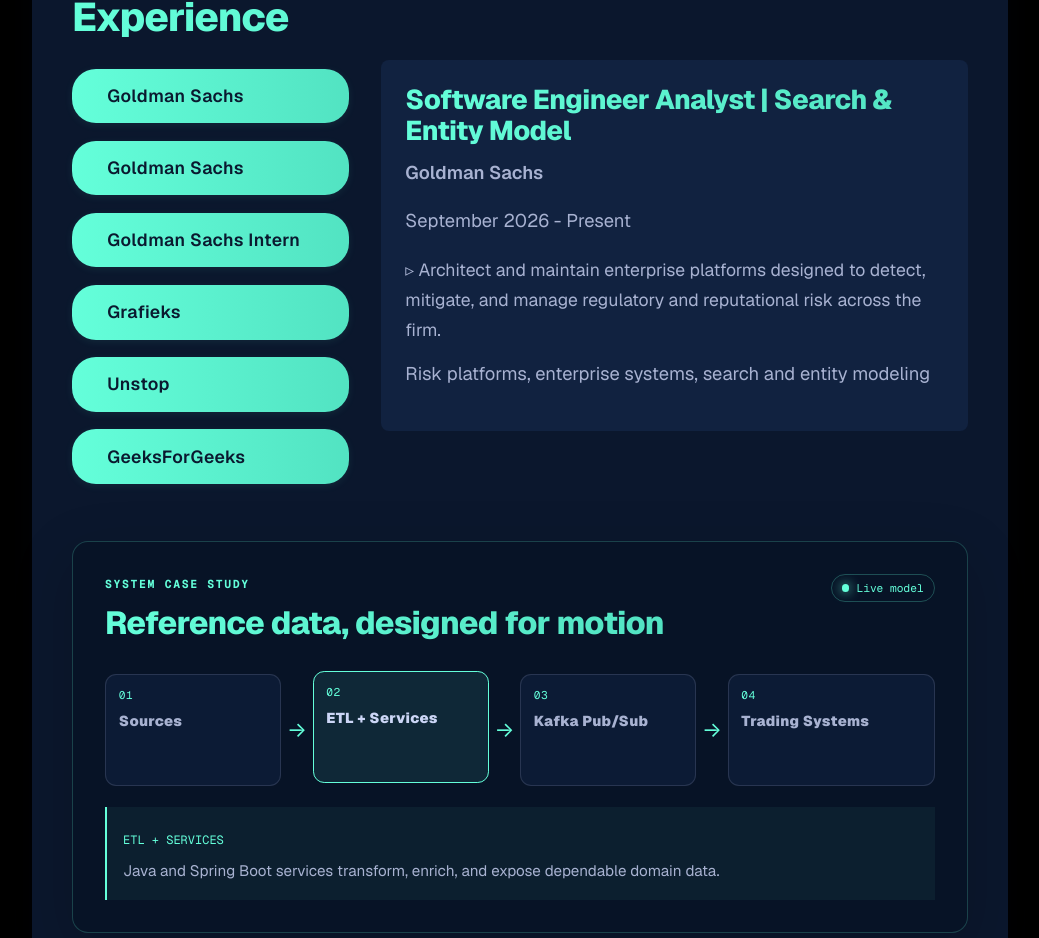
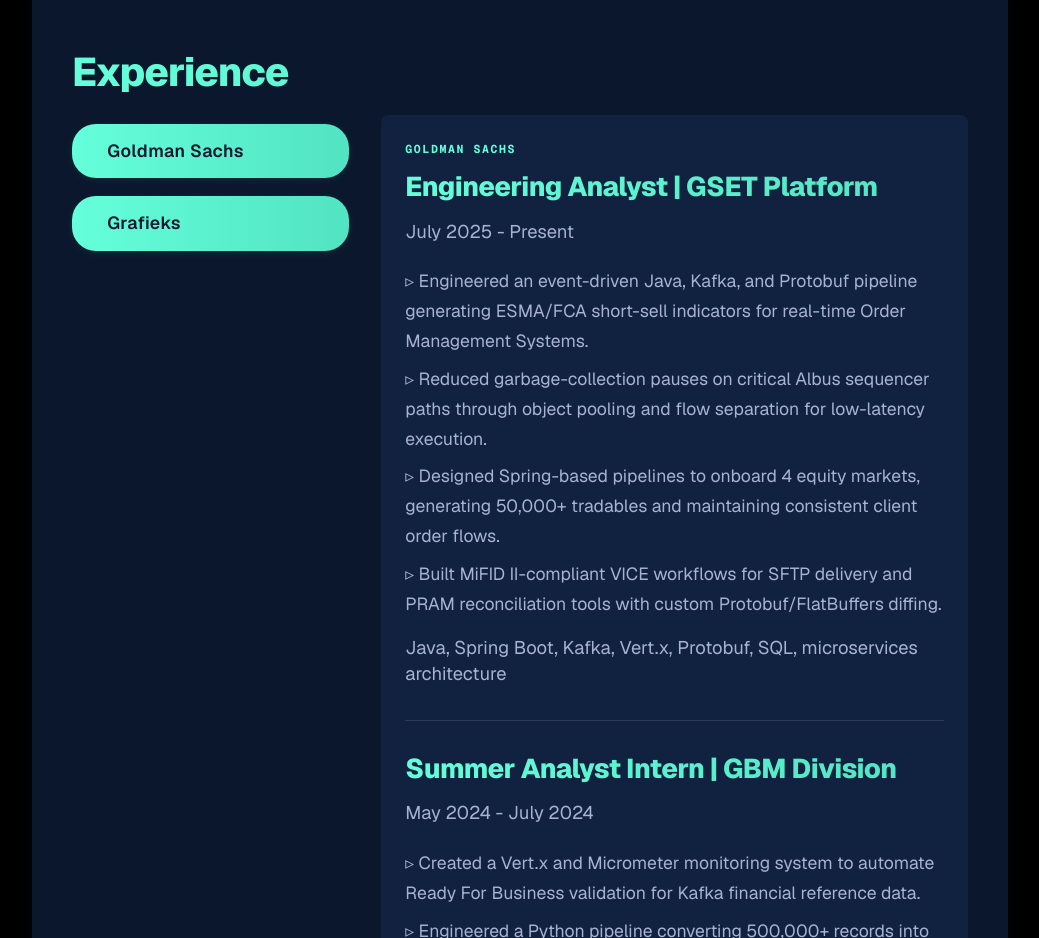
Before and after one commit to anushamahajan5/Portfolio, a Next.js app: page / in a window 1280 px wide. Shown: the part 1862-2800 px from the top of the page, without its empty margins (120-1159 px from the left). Built offline with nearby package versions, Linux system fonts and the light colour scheme.

Commit message:
Updated experienec

```diff
--- a/app/about.tsx
+++ b/app/about.tsx
@@ -18,11 +18,11 @@
             <div className="space-y-5 text-[#8892b0]">
               <div>
                 <h3 className="text-lg font-semibold text-[#64ffda] mb-2">Primary</h3>
-                <p className="text-base">Java · Spring Boot · Kafka · Vert.x · Microservices · System Architecture · SQL</p>
+                <p className="text-base">Java · Spring · Kafka · Vert.x · Microservices · System Design · Low-Latency Systems · ETL Pipelines · SQL</p>
               </div>
               <div>
                 <h3 className="text-lg font-semibold text-[#64ffda] mb-2">Secondary</h3>
-                <p className="text-base">Python · React.js · Node.js · Observer and Pub/Sub Design Patterns · InfluxDB</p>
+                <p className="text-base">Python · C++ · JavaScript · React · Node.js · Express · Protobuf · FlatBuffers · Micrometer · Prometheus · D3.js · InfluxDB</p>
               </div>
             </div>
           </div>
--- a/app/experience.tsx
+++ b/app/experience.tsx
@@ -3,67 +3,63 @@
 import { useState } from 'react';
 import ArchitectureDiagram from './architecture-diagram';
 
-export default function Experience() {
-  const experiences = [
+type Role = {
+  title: string;
+  period: string;
+  points: string[];
+  tech: string;
+};
+
+type Company = {
+  company: string;
+  roles: Role[];
+};
+
+const experiences: Company[] = [
   {
     company: 'Goldman Sachs',
-      title: 'Software Engineer Analyst | Search & Entity Model',
-      period: 'September 2026 - Present',
+    roles: [
+      {
+        title: 'Engineering Analyst | GSET Platform',
+        period: 'July 2025 - Present',
         points: [
-        'Architect and maintain enterprise platforms designed to detect, mitigate, and manage regulatory and reputational risk across the firm.'
+          'Engineered an event-driven Java, Kafka, and Protobuf pipeline generating ESMA/FCA short-sell indicators for real-time Order Management Systems.',
+          'Reduced garbage-collection pauses on critical Albus sequencer paths through object pooling and flow separation for low-latency execution.',
+          'Designed Spring-based pipelines to onboard 4 equity markets, generating 50,000+ tradables and maintaining consistent client order flows.',
+          'Built MiFID II-compliant VICE workflows for SFTP delivery and PRAM reconciliation tools with custom Protobuf/FlatBuffers diffing.',
         ],
-      tech: 'Risk platforms, enterprise systems, search and entity modeling'
+        tech: 'Java, Spring Boot, Kafka, Vert.x, Protobuf, SQL, microservices architecture',
       },
       {
-      company: 'Goldman Sachs',
-      title: 'Software Engineering Analyst | GSET Platform',
-      period: 'July 2025 - September 2026',
-      points: [
-        'Engineered multi-channel ETL pipelines processing high-volume daily reference data, cutting downstream latency across 5+ trading gates.',
-        'Modeled regulatory datasets with Protobuf and leveraged Kafka pub-sub and observer patterns for low-latency distribution across 5+ downstream trading systems.'
-      ],
-      tech: 'Java, Spring Boot, Groovy, Kafka, Protobuf, microservices'
-    },
-    {
-      company: 'Goldman Sachs Intern',
-      title: 'Summer Analyst Internship | Goldman Sachs',
+        title: 'Summer Analyst Intern | GBM Division',
         period: 'May 2024 - July 2024',
         points: [
-        'Validated live Kafka data streams with Ready For Business checks, built Python pipelines to store metrics in InfluxDB, and created real-time health-monitoring dashboards.'
+          'Created a Vert.x and Micrometer monitoring system to automate Ready For Business validation for Kafka financial reference data.',
+          'Engineered a Python pipeline converting 500,000+ records into InfluxDB format and powered a React dashboard for 10+ EMEA datasets.',
         ],
-      tech: 'Vert.x, Micrometer, ReactJS, Python'
+        tech: 'Vert.x, Micrometer, ReactJS, Python, Web UI',
+      },
+    ],
   },
   {
     company: 'Grafieks',
-      title: 'Software Engineering Intern',
+    roles: [
+      {
+        title: 'Data Visualization Intern',
         period: 'February 2025 - May 2025',
         points: [
-        'Combination Chart Visualization: Enhanced the multi-dimensional metric data visualization dashboard by adding a combination chart for real-time database feeds',
-        'UI Enhancement & Design Alignment: Redesigned 10+ key data visualization components, including charts, Reports, and tables, resulting in a more cohesive and intuitive user experience'
+          'Built a combination chart for real-time database feeds using D3.js and Node.js.',
+          'Redesigned 10+ data visualization, analytics dashboard, and SlickGrid table components to improve usability.',
         ],
-      tech: 'Node.js, ReactJS, D3.js, SlickGrid'
+        tech: 'Node.js, ReactJS, D3.js, SlickGrid',
       },
-    {
-      company: 'Unstop',
-      title: 'Quality Assurance Intern',
-      period: 'September 2024 - December 2024',
-      points: [
-        'Verified 50+ SQL queries and debugged 100+ test cases to ensure functionality.',
-        'Bug Resolution: Identified and resolved critical application bugs.'
     ],
-      tech: 'SQL, DSA'
   },
-    {
-      company: 'GeeksForGeeks',
-      title: 'Content Writing Intern',
-      period: 'September 2023 - December 2023',
-      points: [
-        'Wrote 20+ articles on data structures and algorithms, contributing to the educational content library.',
-      ]
-    }
 ];
 
-  const [activeTab, setActiveTab] = useState(0);
+export default function Experience() {
+  const [activeCompany, setActiveCompany] = useState(0);
+  const company = experiences[activeCompany];
 
   return (
     <section id="experience" className="py-20 px-4 bg-[#0a192f]">
@@ -72,32 +68,37 @@
         <div className="grid md:grid-cols-3 gap-8">
           <div className="md:col-span-1">
             <div className="space-y-2">
-              {experiences.map((exp, index) => (
+              {experiences.map((entry, index) => (
                 <button
-                  key={index}
-                  onClick={() => setActiveTab(index)}
+                  key={entry.company}
+                  type="button"
+                  onClick={() => setActiveCompany(index)}
                   className={`w-full text-left px-4 py-2 rounded-lg transition-colors ${
-                    activeTab === index
+                    activeCompany === index
                       ? 'bg-[#64ffda] text-[#0a192f] font-semibold'
                       : 'text-[#8892b0] hover:text-[#64ffda]'
                   }`}
                 >
-                  {exp.company}
+                  {entry.company}
                 </button>
               ))}
             </div>
           </div>
           <div className="md:col-span-2">
             <div className="bg-[#112240] p-6 rounded-lg">
-              <h3 className="text-2xl font-bold mb-2 text-[#64ffda]">{experiences[activeTab].title}</h3>
-              <p className="text-xl font-semibold text-[#ccd6f6] mb-2">{experiences[activeTab].company}</p>
-              <p className="text-[#8892b0] mb-4">{experiences[activeTab].period}</p>
+              <p className="eyebrow">{company.company}</p>
+              {company.roles.map((role) => (
+                <article className="experience-role" key={role.title}>
+                  <h3 className="text-2xl font-bold mb-2 text-[#64ffda]">{role.title}</h3>
+                  <p className="text-[#8892b0] mb-4">{role.period}</p>
                   <ul className="list-none text-[#a8b2d1] space-y-2">
-                {experiences[activeTab].points.map((point, idx) => (
-                  <li key={idx}>▹ {point}</li>
+                    {role.points.map((point) => (
+                      <li key={point}>▹ {point}</li>
                     ))}
                   </ul>
-              <p className="mt-4 text-sm text-[#8892b0]">{experiences[activeTab].tech}</p>
+                  <p className="mt-4 text-sm text-[#8892b0]">{role.tech}</p>
+                </article>
+              ))}
             </div>
           </div>
         </div>
--- a/app/globals.css
+++ b/app/globals.css
@@ -253,6 +253,10 @@
 
 .theme-toggle:hover { transform: translateY(-1px); }
 
+.nav-links { scrollbar-width: none; }
+.nav-links::-webkit-scrollbar { display: none; }
+.nav-link { width: 6rem; }
+
 .eyebrow {
   margin-bottom: 0.75rem;
   color: var(--green);
@@ -310,6 +314,7 @@
 .architecture-detail { padding: 1rem; border-left: 2px solid var(--green); background: rgba(100, 255, 218, 0.05); animation: fadeIn 0.3s ease; }
 .architecture-detail span { color: var(--green); font: 0.75rem var(--font-mono); text-transform: uppercase; }
 .architecture-detail p { margin: 0.35rem 0 0; font-size: 0.95rem; }
+.experience-role + .experience-role { margin-top: 2rem; padding-top: 2rem; border-top: 1px solid rgba(204, 214, 246, 0.13); }
 
 .project-tabs { display: flex; flex-wrap: wrap; gap: 0.45rem; }
 .project-tabs button { margin: 0; padding: 0.55rem 0.75rem; border: 1px solid rgba(204, 214, 246, 0.18); border-radius: 999px; background: transparent; color: var(--slate); box-shadow: none; font-size: 0.75rem; }
--- a/app/hero.tsx
+++ b/app/hero.tsx
@@ -35,7 +35,7 @@
           </h1>
           <p className="text-2xl font-semibold mb-8 text-[#a8b2d1] animate-fadeIn">
             Software Engineer Analyst at Goldman Sachs<br/>
-            <span className="text-[#64ffda] font-bold">Search and Entity Model | Sep 2026 - Present</span>
+            <span className="text-[#64ffda] font-bold">GSET Platform | July 2025 - Present</span>
           </p>
           <p className="max-w-2xl text-lg text-[#a8b2d1] mb-8 animate-fadeIn">
             Software Engineer Analyst specializing in low-latency microservices, distributed ETL pipelines, and high-throughput financial data architectures.
@@ -43,7 +43,7 @@
           <TerminalWidget />
           <div className="space-x-4">
             <a
-              href="mailto:anusha.mahajan.ece21@itbhu.ac.in"
+              href="mailto:anushamahajan5@gmail.com"
               className="inline-flex items-center space-x-2 bg-[#64ffda] text-[#0a192f] px-7 py-3 rounded-full shadow-lg hover:bg-[#52e3c2] transition-all duration-300 scale-100 hover:scale-105 animate-fadeInUp"
             >
               <svg className="w-5 h-5" fill="currentColor" viewBox="0 0 20 20" xmlns="http://www.w3.org/2000/svg">
--- a/app/highlights.tsx
+++ b/app/highlights.tsx
@@ -1,7 +1,9 @@
 const highlights = [
-  { label: "Goldman Sachs Engineering", detail: "Software Engineer Analyst, Search and Entity Model" },
-  { label: "IIT (BHU) Varanasi Alumna", detail: "B.Tech in Electronics Engineering" },
-  { label: "Top 60 LinkedIn-CoachIn Mentee", detail: "Selected for 1-to-1 mentorship by industry experts" },
+  { label: "CodeChef Global Rank 24", detail: "Ranked 24th globally in the April Long Challenge 2022 among 12,000 participants." },
+  { label: "AWS AI & ML Scholar", detail: "Selected among 500 global participants for the Udacity AWS AI & ML Scholarship." },
+  { label: "Top 60 LinkedIn-CoachIn Mentee", detail: "Selected for DSA mentorship by LinkedIn industry experts in 2023." },
+  { label: "IIT (BHU) Varanasi Alumna", detail: "B.Tech in Electronics Engineering with a CPI of 8.76." },
+  { label: "Goldman Sachs Engineering", detail: "Engineering Analyst building event-driven regulatory data platforms." },
 ];
 
 export default function Highlights() {
@@ -9,7 +11,7 @@
     <section id="highlights" className="py-20 px-4">
       <div className="max-w-6xl mx-auto">
         <p className="eyebrow">SIGNALS</p>
-        <h2 className="text-4xl font-bold mb-10">Highlights</h2>
+        <h2 className="text-4xl font-bold mb-10">Honors & Education</h2>
         <div className="highlights-grid">
           {highlights.map((highlight) => (
             <article className="highlight-card" key={highlight.label}>
--- a/app/nav.tsx
+++ b/app/nav.tsx
@@ -17,12 +17,12 @@
       <div className="max-w-6xl mx-auto px-4 py-3 flex justify-between items-center bg-white/10 dark:bg-[#112240]/70 backdrop-blur-md rounded-b-2xl shadow-lg border-b border-[#233554]/40">
         <a href="#intro" className="text-2xl font-extrabold text-[#64ffda] tracking-tight px-2 py-1 rounded-lg bg-gradient-to-r from-[#64ffda]/20 to-[#5ee7df]/10 hover:from-[#64ffda]/40 transition-all duration-300">Anusha Mahajan</a>
         <div className="flex items-center gap-1 md:gap-4">
-          <div className="hidden lg:flex gap-2 md:gap-4">
+          <div className="nav-links flex max-w-[55vw] gap-1 overflow-x-auto md:max-w-none md:gap-2">
           {links.map((link) => (
             <a
               key={link.href}
               href={link.href}
-              className={`relative px-3 py-1 font-medium text-[#a8b2d1] hover:text-[#64ffda] transition-colors duration-200 ${active === link.href ? "text-[#64ffda]" : ""}`}
+              className={`nav-link relative inline-flex shrink-0 justify-center px-3 py-1 font-medium text-[#a8b2d1] hover:text-[#64ffda] transition-colors duration-200 ${active === link.href ? "text-[#64ffda]" : ""}`}
               onMouseEnter={() => setActive(link.href)}
               onMouseLeave={() => setActive("")}
             >
--- a/app/projects.tsx
+++ b/app/projects.tsx
@@ -26,6 +26,16 @@
 ];
 
 const projects: Project[] = [
+  {
+    title: "Prototask",
+    category: "Full-Stack & Web",
+    description:
+      "A full-stack productivity platform combining task management, habit tracking, notes, nutrition, workouts, shopping, expenses, and weekly insights in one responsive dashboard.",
+    tech: "React 19 · Next.js · FastAPI · MongoDB · Motor · Tailwind CSS",
+    label: "Full stack",
+    href: "https://github.com/anushamahajan5/PersonalTracker",
+    visual: "dashboard",
+  },
   {
     title: "PersonalTracker",
     category: "Full-Stack & Web",
--- a/app/terminal-widget.tsx
+++ b/app/terminal-widget.tsx
@@ -6,7 +6,7 @@
   help: "Try: skills, focus, contact, or clear",
   skills: "Java / Spring Boot / Kafka / Vert.x / SQL / Python",
   focus: "Low-latency services, ETL pipelines, and risk platforms.",
-  contact: "anusha.mahajan.ece21@itbhu.ac.in",
+  contact: "anushamahajan5@gmail.com",
 };
 
 export default function TerminalWidget() {
```
Also changed, not shown: app/contact.tsx (+4 -4 lines). Lines whose indentation alone changed are shown as unchanged.
